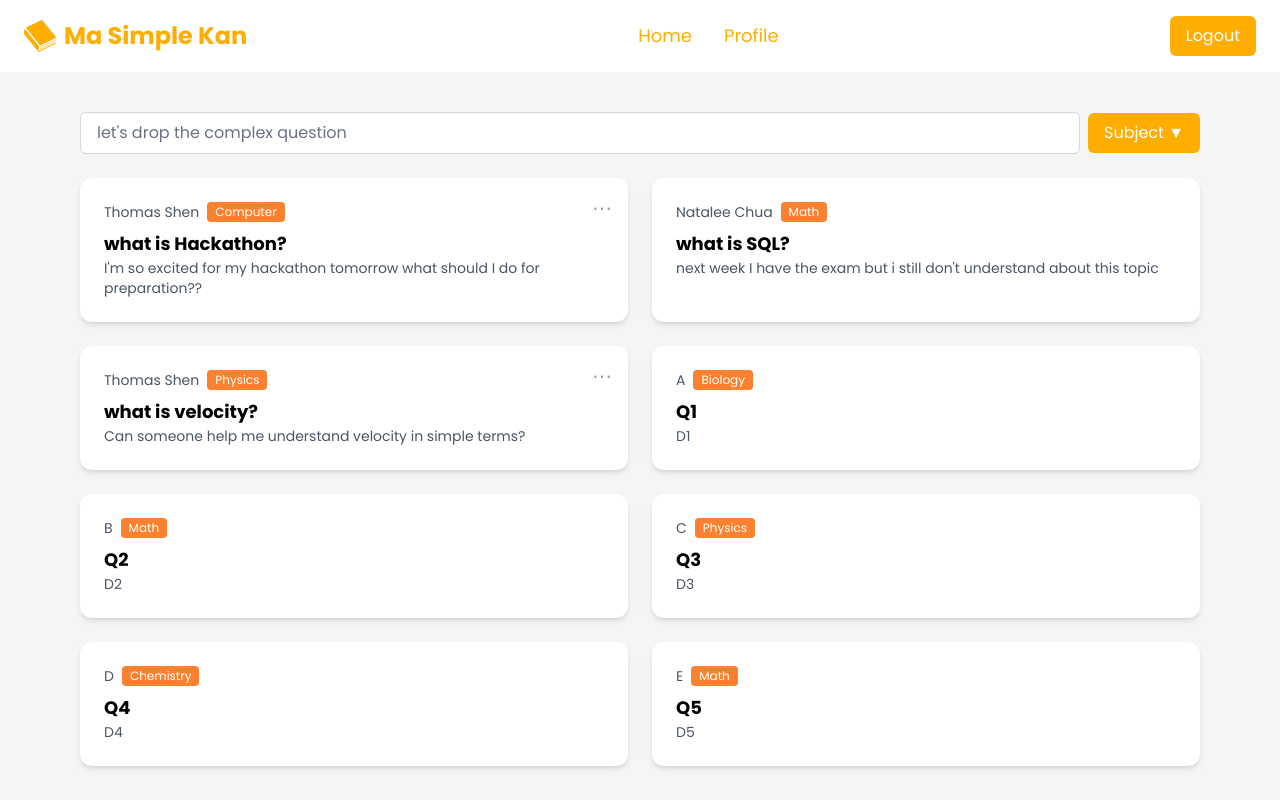
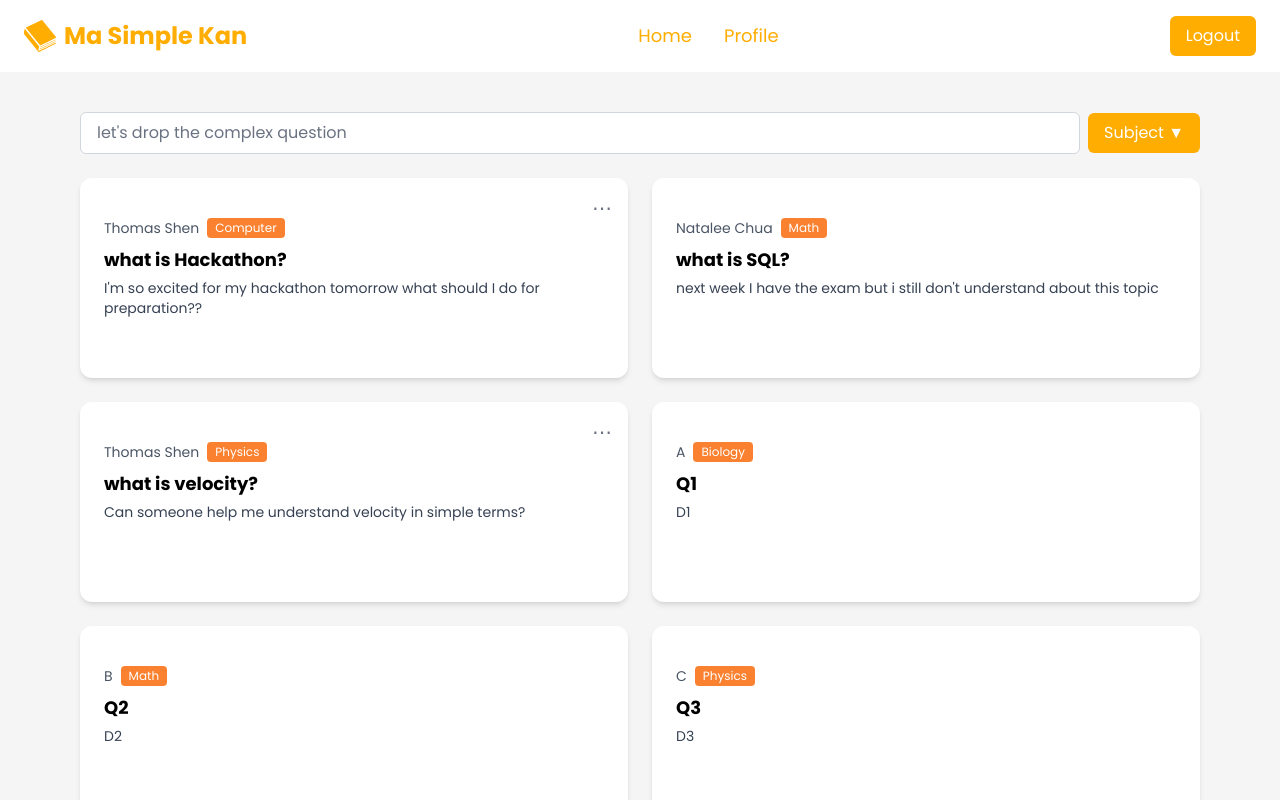
Before and after one commit to CSC105-2024/CSC105-hackathon-G11-MaSimpleKan, a React (Vite) app in the folder frontend/: page /home in a window 1280 px wide. Built offline with nearby package versions, Linux system fonts and the light colour scheme; sample sign-in values are in the browser's storage; a web font is replaced by a local one.

Commit message:
update homepage card layout

```diff
--- a/frontend/src/pages/HomePage.jsx
+++ b/frontend/src/pages/HomePage.jsx
@@ -21,6 +21,18 @@ const HomePage = () => {
         document.getElementById('root').style.margin = '0';
         document.getElementById('root').style.padding = '0';
 
+        // Add truncate-2-lines CSS
+        const style = document.createElement('style');
+        style.textContent = `
+            .truncate-2-lines {
+                display: -webkit-box;
+                -webkit-line-clamp: 2;
+                -webkit-box-orient: vertical;
+                overflow: hidden;
+            }
+        `;
+        document.head.appendChild(style);
+
         return () => {
             document.body.style.margin = '';
             document.body.style.padding = '';
@@ -33,6 +45,7 @@ const HomePage = () => {
                 document.getElementById('root').style.margin = '';
                 document.getElementById('root').style.padding = '';
             }
+            document.head.removeChild(style);
         };
     }, []);
 
@@ -197,13 +210,17 @@ const HomePage = () => {
                         currentItems.map((q) => (
                             <div
                                 key={q.id}
-                                className="bg-white rounded-xl shadow-md p-6 relative hover:bg-[#FFF1DC] hover:shadow-lg transition cursor-pointer"
-                                onClick={() => setSelectedPost(q)}
+                                className="bg-white rounded-xl shadow-md p-6 py-10 relative hover:bg-[#FFF1DC] hover:shadow-lg transition min-h-[200px]"
+                                onClick={(e) => {
+                                    if (!e.target.closest('.menu-button')) {
+                                        setSelectedPost(q);
+                                    }
+                                }}
                             >
                                 {/* แสดงปุ่มสามจุดเฉพาะ post ของ user ที่ login */}
                                 {currentUserId && q.userId === currentUserId && (
                                     <div
-                                        className="absolute top-4 right-4 text-xl text-gray-400 cursor-pointer"
+                                        className="absolute top-4 right-4 text-xl text-gray-500 cursor-pointer menu-button"
                                         onClick={(e) => {
                                             e.stopPropagation();
                                             setOpenMenuId(openMenuId === q.id ? null : q.id);
@@ -214,36 +231,38 @@ const HomePage = () => {
                                 )}
 
                                 {openMenuId === q.id && (
-                                    <div className="absolute top-[36px] right-4 bg-[#FFAD00] text-white rounded-md shadow-md w-28 z-10 text-sm">
-                                        <div
-                                            className="px-4 py-2 hover:bg-white hover:text-[#FFAD00] cursor-pointer transition rounded-md"
+                                    <div className="absolute top-10 right-1 bg-[#FAB12F] text-white rounded-md shadow-md flex flex-col items-center text-sm z-10 overflow-hidden">
+                                        <button
+                                            className="px-4 py-2 w-full text-center hover:bg-white hover:text-[#FA812F] transition"
                                             onClick={(e) => {
                                                 e.stopPropagation();
                                                 handleEdit(q);
                                             }}
                                         >
                                             Edit
-                                        </div>
-                                        <div
-                                            className="px-4 py-2 hover:bg-white hover:text-[#FFAD00] cursor-pointer transition rounded-md"
+                                        </button>
+                                        <button
+                                            className="px-4 py-2 w-full text-center hover:bg-white hover:text-[#FA812F] transition"
                                             onClick={(e) => {
                                                 e.stopPropagation();
                                                 handleDelete(q);
                                             }}
                                         >
                                             Delete
-                                        </div>
+                                        </button>
                                     </div>
                                 )}
 
-                                <div className="text-sm text-gray-600 flex items-center gap-2 mb-2">
-                                    <span>{q.author}</span>
+                                <div className="flex items-center gap-2 text-sm mb-2">
+                                    <span className="text-gray-600">{q.author}</span>
                                     <span className="bg-[#FA812F] text-white px-2 py-0.5 text-xs rounded">
                                         {q.subject}
                                     </span>
                                 </div>
-                                <h2 className="text-lg font-semibold">{q.title}</h2>
-                                <p className="text-sm text-gray-600">{q.description}</p>
+                                <h2 className="font-bold text-lg mb-1">{q.title}</h2>
+                                <p className="text-sm text-gray-700 truncate-2-lines">
+                                    {q.description}
+                                </p>
                             </div>
                         ))
                     )}
```
